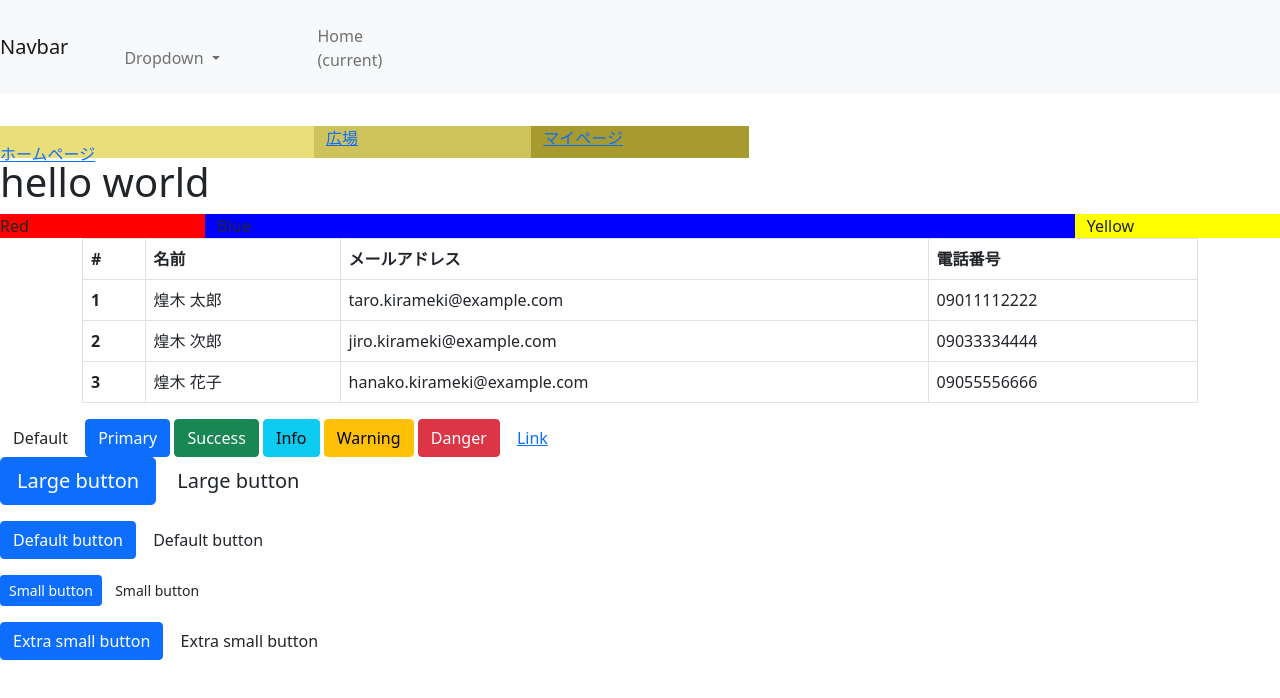
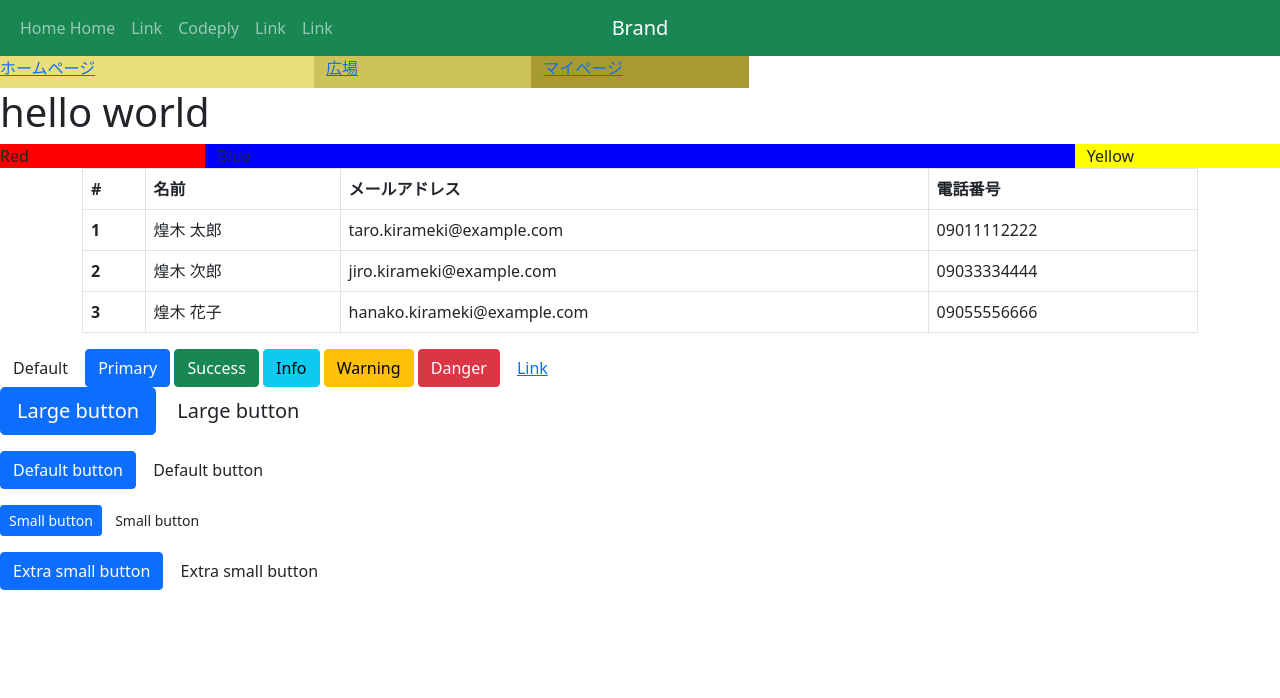
Before and after one commit to normidar/template, a plain HTML site: page index.html in a window 1280 px wide. Drawn offline with nearby package versions, Linux system fonts and the light colour scheme.

Commit message:
Update index.html

```diff
--- a/index.html
+++ b/index.html
@@ -13,27 +13,38 @@
         <script src="https://cdn.jsdelivr.net/npm/bootstrap@5.0.2/dist/js/bootstrap.bundle.min.js" integrity="sha384-MrcW6ZMFYlzcLA8Nl+NtUVF0sA7MsXsP1UyJoMp4YLEuNSfAP+JcXn/tWtIaxVXM" crossorigin="anonymous"></script>
     </head>
     <body>
-        <nav class="navbar navbar-expand-lg navbar-light bg-light">
-          <a class="navbar-brand" href="#">Navbar
-          <button class="navbar-toggler" type="button" data-toggle="collapse" data-target="#navbarSupportedContent" aria-controls="navbarSupportedContent" aria-expanded="false" aria-label="Toggle navigation">
-            <span class="navbar-toggler-icon">
-          </button>
-
-          <div class="collapse navbar-collapse" id="navbarSupportedContent">
-            <ul class="navbar-nav mr-auto">
-              <li class="nav-item dropdown">
-                <a class="nav-link dropdown-toggle" href="#" id="navbarDropdown" role="button" data-toggle="dropdown" aria-haspopup="true" aria-expanded="false">
-                  Dropdown
-                </a>
-                <div class="dropdown-menu" aria-labelledby="navbarDropdown">
-                  <a class="dropdown-item" href="#">Action
+        <nav class="navbar navbar-dark navbar-expand-md bg-success justify-content-between">
+            <div class="container-fluid">
+                <button class="navbar-toggler" type="button" data-toggle="collapse" data-target=".dual-nav">
+                    <span class="navbar-toggler-icon"></span>
+                </button>
+                <div class="navbar-collapse collapse dual-nav w-50 order-1 order-md-0">
+                    <ul class="navbar-nav">
+                        <li class="nav-item active">
+                            <a class="nav-link pl-0" href="#">Home <span class="sr-only">Home</span></a>
+                        </li>
+                        <li class="nav-item">
+                            <a class="nav-link" href="#">Link</a>
+                        </li>
+                        <li class="nav-item">
+                            <a class="nav-link" href="//codeply.com">Codeply</a>
+                        </li>
+                        <li class="nav-item">
+                            <a class="nav-link" href="#">Link</a>
+                        </li>
+                        <li class="nav-item">
+                            <a class="nav-link" href="#">Link</a>
+                        </li>
+                    </ul>
                 </div>
-              </li>
-              <li class="nav-item active">
-                <a class="nav-link" href="#">Home (current)</span>
-              </li>
-            </ul>
-          </div>
+                <a href="/" class="navbar-brand mx-auto d-block text-center order-0 order-md-1 w-25">Brand</a>
+                <div class="navbar-collapse collapse dual-nav w-50 order-2">
+                    <ul class="nav navbar-nav ml-auto">
+                        <li class="nav-item"><a class="nav-link" href=""><i class="fa fa-twitter"></i></a></li>
+                        <li class="nav-item"><a class="nav-link" href=""><i class="fa fa-github"></i></a></li>
+                    </ul>
+                </div>
+            </div>
         </nav>
 
 
```
